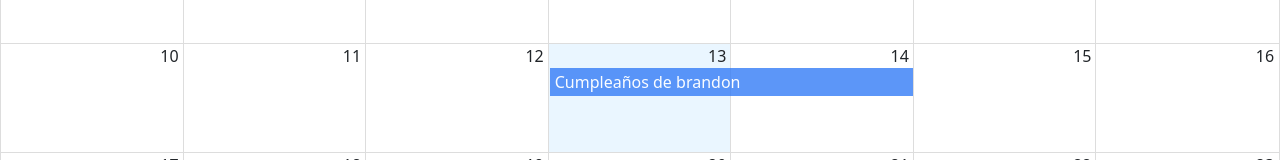
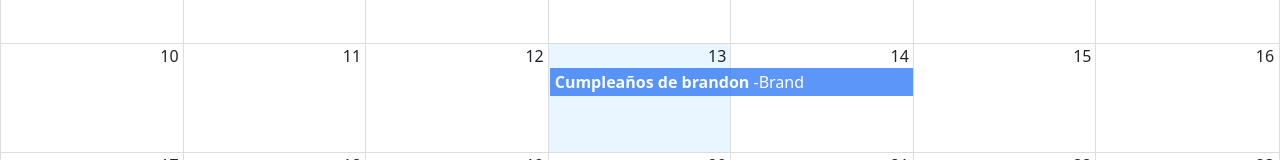
Before and after one commit to BrandGerry/calendar, a React (Vite) app: page / in a window 1280 px wide. Shown: the part 322-482 px from the top of the page. Built offline with nearby package versions, Linux system fonts and the light colour scheme.

Commit message:
personalizacion cuadro del evento

```diff
--- a/src/calendar/pages/CalendarPage.jsx
+++ b/src/calendar/pages/CalendarPage.jsx
@@ -5,6 +5,7 @@ import "react-big-calendar/lib/css/react-big-calendar.css";
 import { Calendar } from "react-big-calendar";
 import { localizer } from "../../helpers/calendarLocalizer";
 import { getMessagesEs } from "../../helpers/getMessages";
+import { CalendarEvent } from "./components/CalendarEvent";
 
 const events = [
   {
@@ -47,6 +48,7 @@ export const CalendarPage = () => {
         style={{ height: "calc(100vh - 80px)" }}
         messages={getMessagesEs()}
         eventPropGetter={eventStyleGetter}
+        components={{ event: CalendarEvent }}
         // view={view}
         // onView={setView}
         // date={date}
--- /dev/null
+++ b/src/calendar/pages/components/CalendarEvent.jsx
@@ -0,0 +1,11 @@
+import React from "react";
+
+export const CalendarEvent = ({ event }) => {
+  const { title, user } = event;
+  return (
+    <>
+      <strong>{title}</strong>
+      <span> -{user.name}</span>
+    </>
+  );
+};
```
